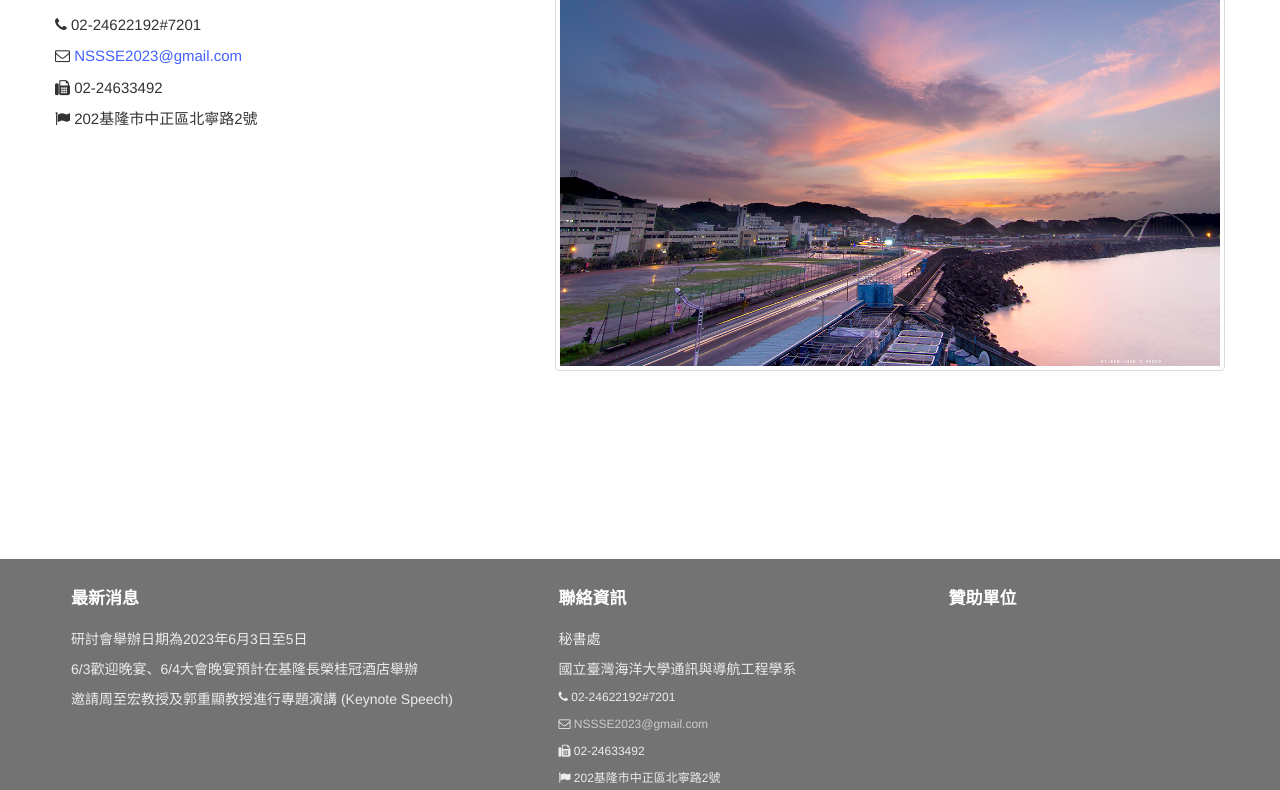
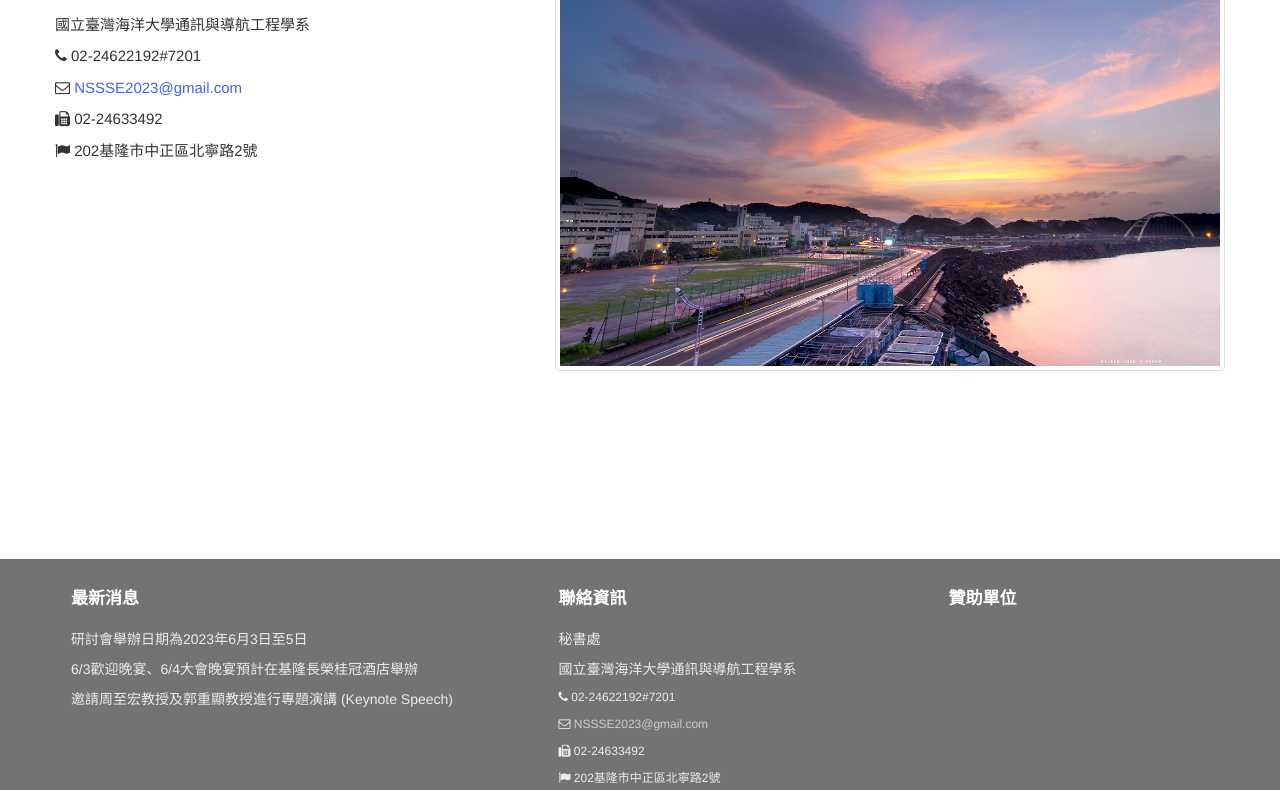
Before and after one commit to nssse2023/nssse2023, a plain HTML site: page about.html in a window 1280 px wide. Shown: the part 241-1031 px from the top of the page. Drawn offline with Linux system fonts and the light colour scheme; a web font is replaced by a local one.

Commit message:
fix: modify contact info

```diff
--- a/about.html
+++ b/about.html
@@ -142,6 +142,7 @@
 								<div class="heading">
 									<h2>秘書處</h2>
 									<br>
+									<p>國立臺灣海洋大學通訊與導航工程學系</p>
 								</div>
 								<p><i class="fa fa-phone"></i> 02-24622192#7201</p>
 								<p><i class="fa fa-envelope-o"></i> <a
```
